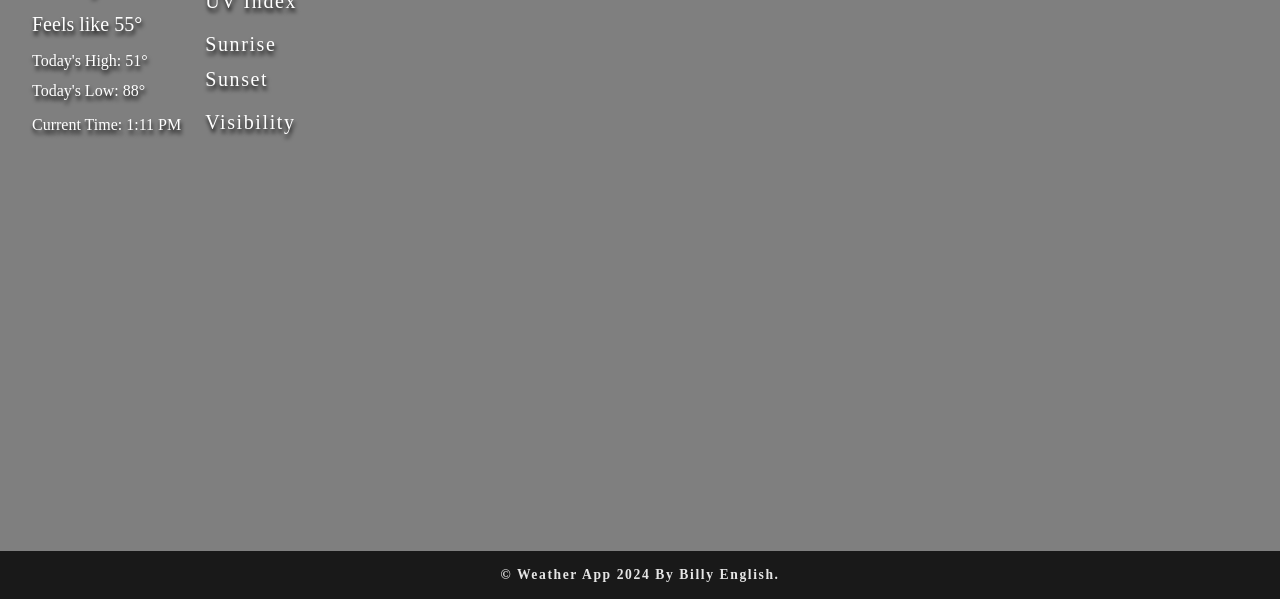
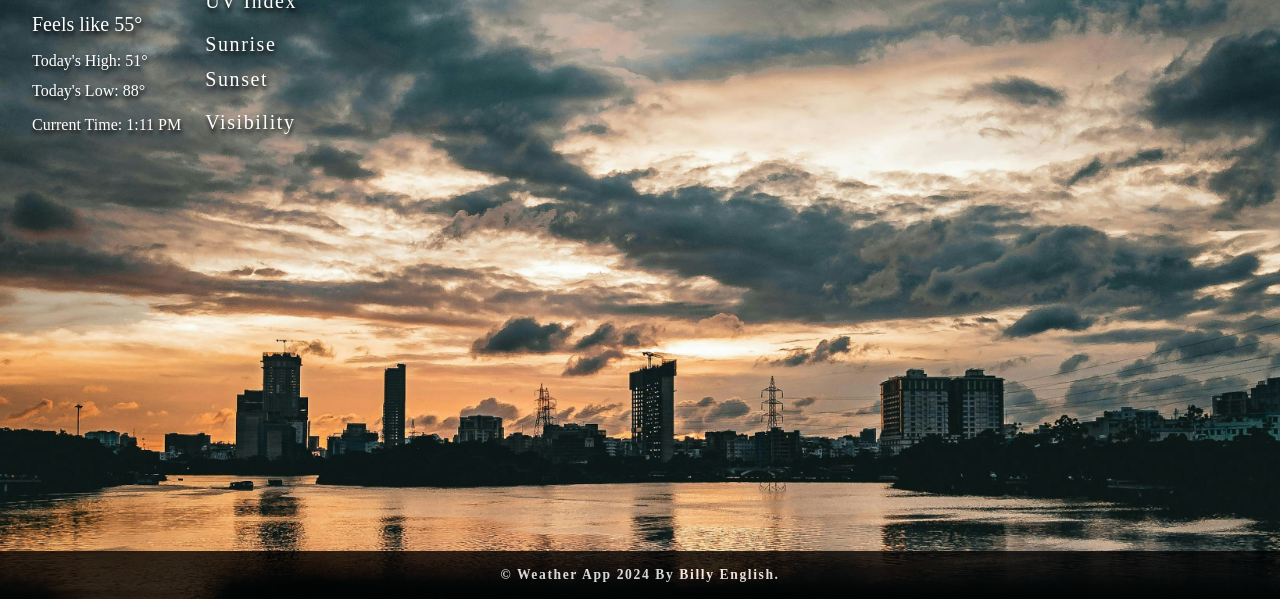
Before and after one commit to billyenglish/Weather_App, a website: page src/index.html in a window 1280 px wide. Shown: the part 201-800 px from the top of the page. Drawn offline with Linux system fonts and the light colour scheme; a web font is replaced by a local one.

Commit message:
Updated background image.

```diff
--- a/src/styles.css
+++ b/src/styles.css
@@ -26,7 +26,9 @@ body {
 
 #container {
     min-height: 100vh;
-    background: rgba(0, 0, 0, .5);
+    background: url('./weather_background/partly_cloudy.jpg');
+    background-position: center;
+    background-size: cover;
     width: 100%;
 }
 
```
